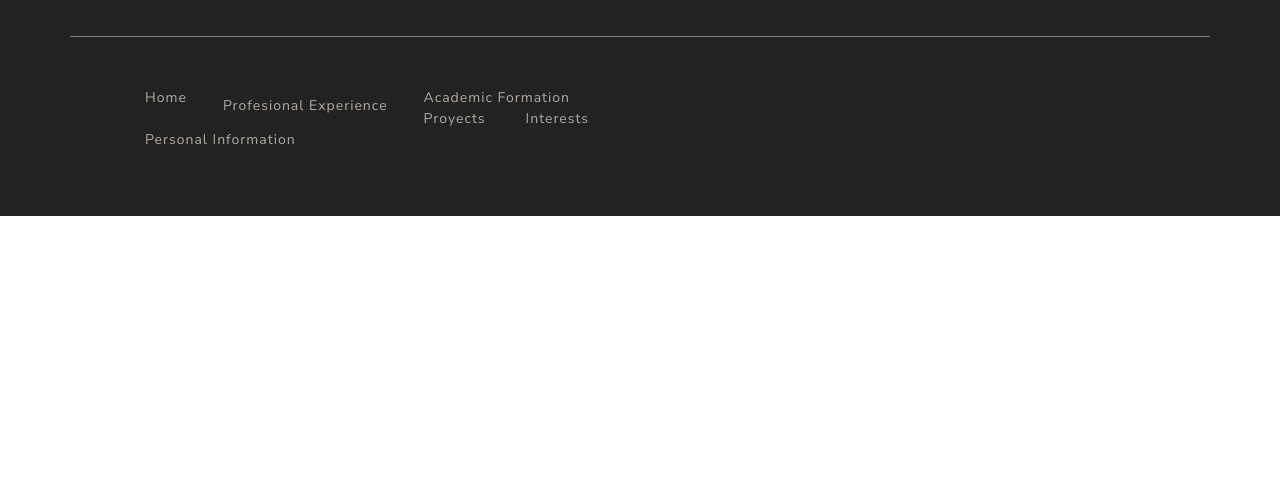
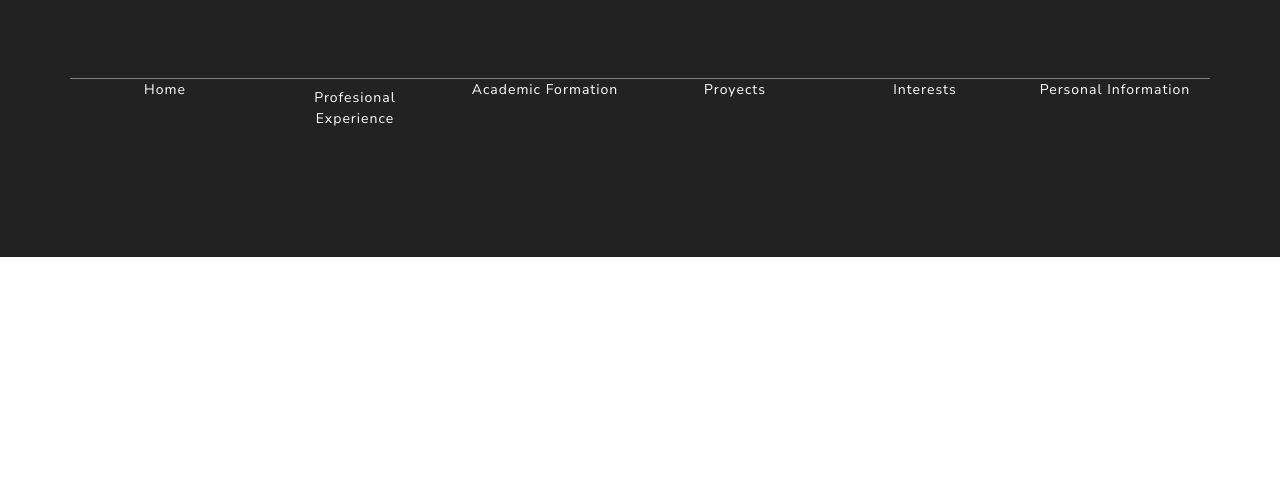
Before and after one commit to a-garcia13/a-garcia13.github.io, a website: page index.html in a window 1280 px wide. Shown: the part 311-800 px from the top of the page. Drawn offline with nearby package versions, Linux system fonts and the light colour scheme.

Commit message:
Foter style

```diff
--- a/css/main.css
+++ b/css/main.css
@@ -23,35 +23,12 @@ footer{
     padding: 60px 0px;
 }
 
-footer ul{
-    list-style:none;
-    margin:0 auto;
-    display:inline-block;
-    padding-top:50px;
-}
-
-footer ul li{
-    float:left;
-}
-
-footer ul li a{
-	color:#b1aca1;
-    padding:20px;
-}
-
-footer ul li a:hover{
-	color:#7dabdb;
-	text-decoration:none;
-}
-
 .footer-top{
 	padding-bottom:50px;
 }
 
 .footer-top .fa{
-    font-size:18px;
     color: #FFF;
-    padding-right:10px;
 }
 
 .footer-top a{
@@ -63,11 +40,12 @@ footer ul li a:hover{
     color:#7dabdb;
 }
 
-.copyright{
-    background-color:#f0f0f0;
+.footer-botom{
+    color: #FFF;
+    padding: 60px 0px;
 }
 
-.copyright p{
-	font-size:12px;
-	padding:15px 0 10px 0;
+.footer-botom a{
+    color:#FFF;
+    text-decoration:none;
 }
--- a/index.html
+++ b/index.html
@@ -61,33 +61,27 @@
             </div>
         </div>
 
+        <div class="footer-botom">
             <div class="container" style="border-top:1px solid grey;">
                 <div class="row text-center">
-                <div class="col-lg-6 col-lg-offset-3">
-                    <ul class="menu">
-                        <li>
+                    <div class="col-lg-2 col-xs-12 text-center">
                         <a href="https://a-garcia13.github.io">Home</a>
-                        </li>
-                        <li>
+                    </div>
+                    <div class="col-lg-2 col-xs-12 text-center">
                         <a href="pages/ProfesionalExperience.html" class="nav-link">Profesional Experience</a>
-                        </li>
-
-                        <li>
+                    </div>
+                    <div class="col-lg-2 col-xs-12 text-center">
                         <a href="pages/AcademicFormation.html">Academic Formation</a>
-                        </li>
-
-                        <li>
+                    </div>
+                    <div class="col-lg-2 col-xs-12 text-center">
                         <a href="pages/Proyects.Html">Proyects</a>
-                        </li>
-
-                        <li>
+                    </div>
+                    <div class="col-lg-2 col-xs-12 text-center">
                         <a href="pages/Interests.html">Interests</a>
-                        </li>
-
-                        <li>
+                    </div>
+                    <div class="col-lg-2 col-xs-12 text-center">
                         <a href="pages/PersonalInformation.html">Personal Information</a>
-                        </li>
-                    </ul>
+                    </div>
                 </div>
             </div>
         </div>
```
Lines whose indentation alone changed are shown as unchanged.
